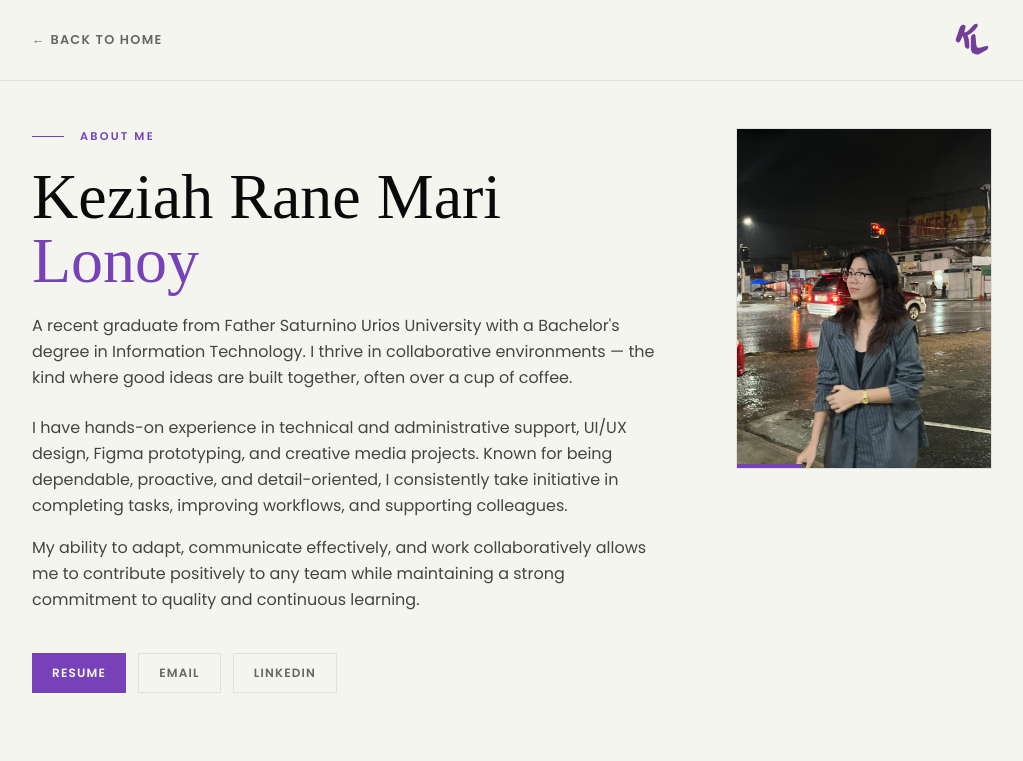
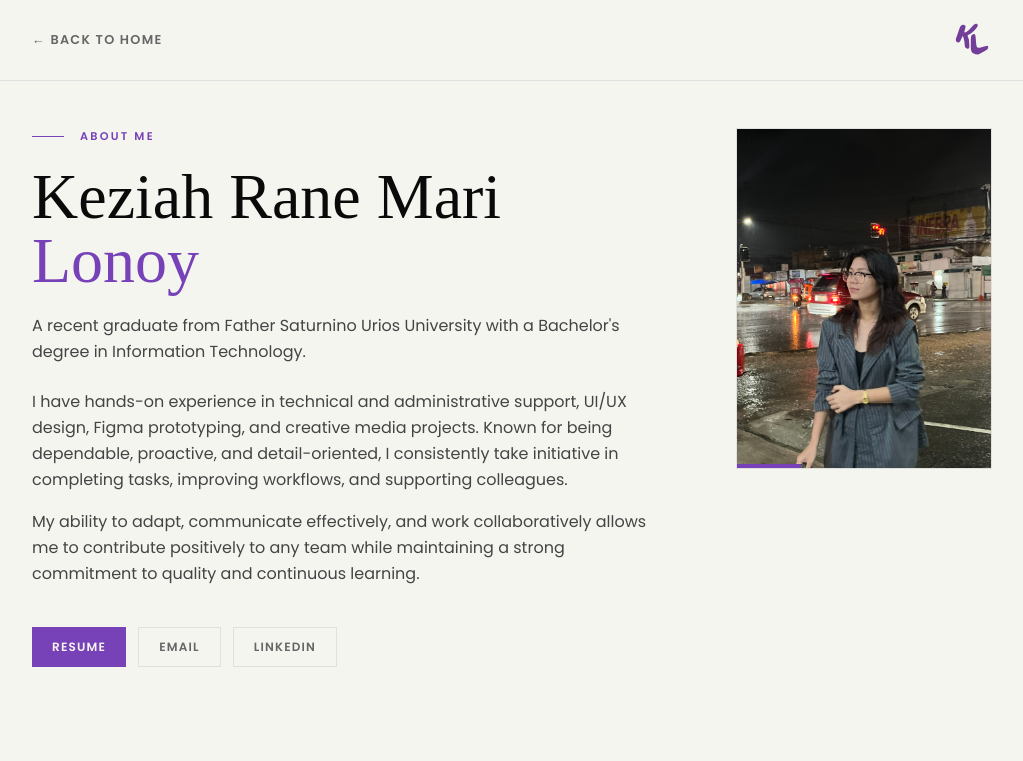
Before and after one commit to kzhhyu/keziah-portfolio, a Next.js app: page /about in a window 1280 px wide. Shown: the top 761 px of the page, without its empty margins (128-1151 px from the left). Built offline with nearby package versions, Linux system fonts and the light colour scheme; a web font is replaced by a local one.

Commit message:
Initial commit

```diff
--- a/app/about/page.tsx
+++ b/app/about/page.tsx
@@ -80,8 +80,6 @@ export default function AboutPage() {
             </h1>
             <p className="text-[1rem] font-light leading-relaxed text-[#444] mb-6">
               A recent graduate from Father Saturnino Urios University with a Bachelor&apos;s degree in Information Technology.
-              I thrive in collaborative environments — the kind where good ideas are built together, often
-              over a cup of coffee.
             </p>
             <p className="text-[1rem] font-light leading-relaxed text-[#444]">
               I have hands-on experience in technical and administrative support, UI/UX design, Figma prototyping,
```
